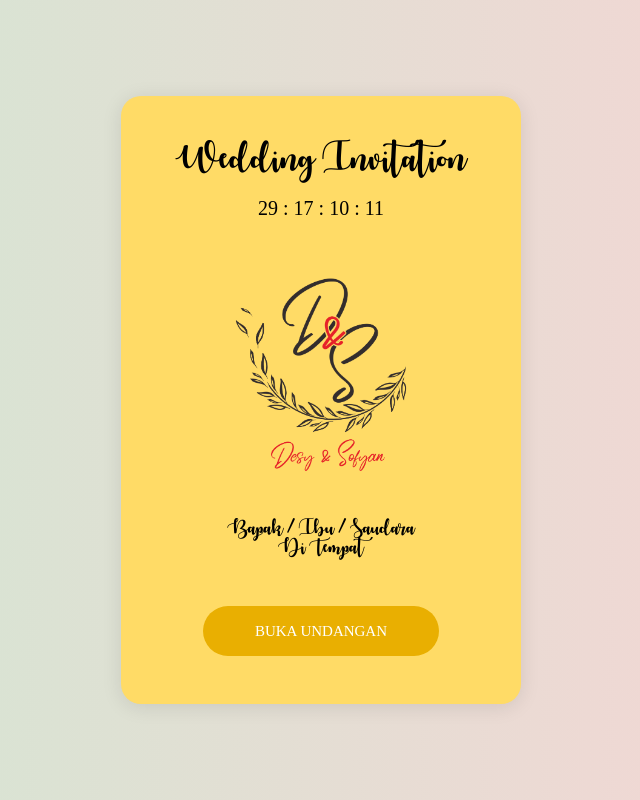
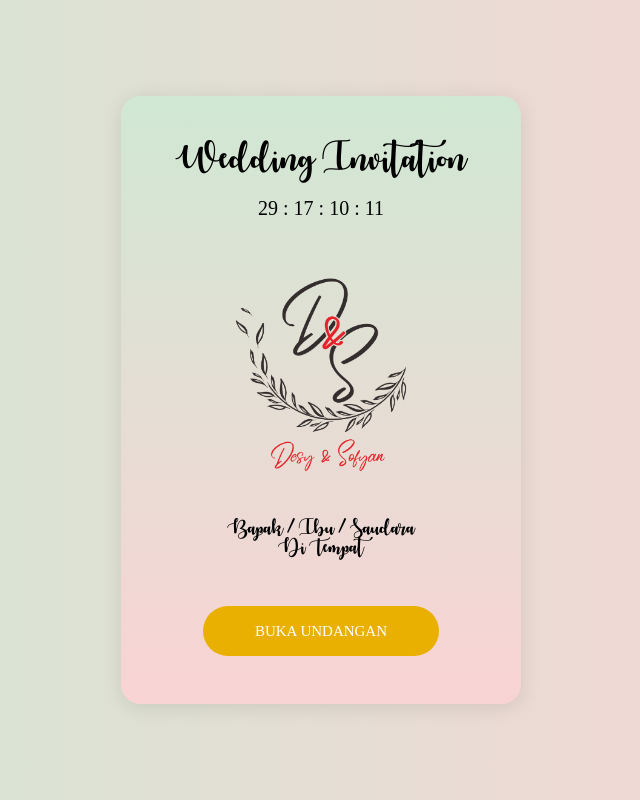
Before and after one commit to defan812/undangan, a PHP site: page /wedding/ in a window 1280 px wide. Shown: the whole page, without its empty margins (319-959 px from the left). Run offline with PHP 8.4, Linux system fonts and the light colour scheme; some web fonts are replaced.

Commit message:
finalisasi 4

```diff
--- a/assets/login/css/main.css
+++ b/assets/login/css/main.css
@@ -203,7 +203,7 @@ iframe {
 
 .wrap-login100 {
   width: 400px;
-  background: rgb(255, 219, 102);
+  background: linear-gradient(to bottom, #D0E8D3, #F9D3D4);
   border-radius: 20px;
   overflow: hidden;
   box-shadow: 0 3px 20px 0px rgba(0, 0, 0, 0.1);
@@ -234,7 +234,7 @@ iframe {
   width: 100%;
   top: 0;
   left: 0;
-  background-color: rgb(255, 219, 102);
+  /* background-color: rgb(255, 219, 102); */
   /* padding-top: 10px;
   padding-bottom: 09px; */
 }
@@ -250,7 +250,7 @@ iframe {
   width: 100%;
   top: 0;
   left: 0;
-  background-color: rgb(255, 219, 102);
+  /* background-color: rgb(255, 219, 102); */
   /* padding-top: 10px;
   padding-bottom: 09px; */
 }
@@ -266,7 +266,7 @@ iframe {
   width: 100%;
   top: 0;
   left: 0;
-  background-color: rgb(255, 219, 102);
+  /* background-color: rgb(255, 219, 102); */
   /* padding-top: 10px;
   padding-bottom: 09px; */
 }
```
